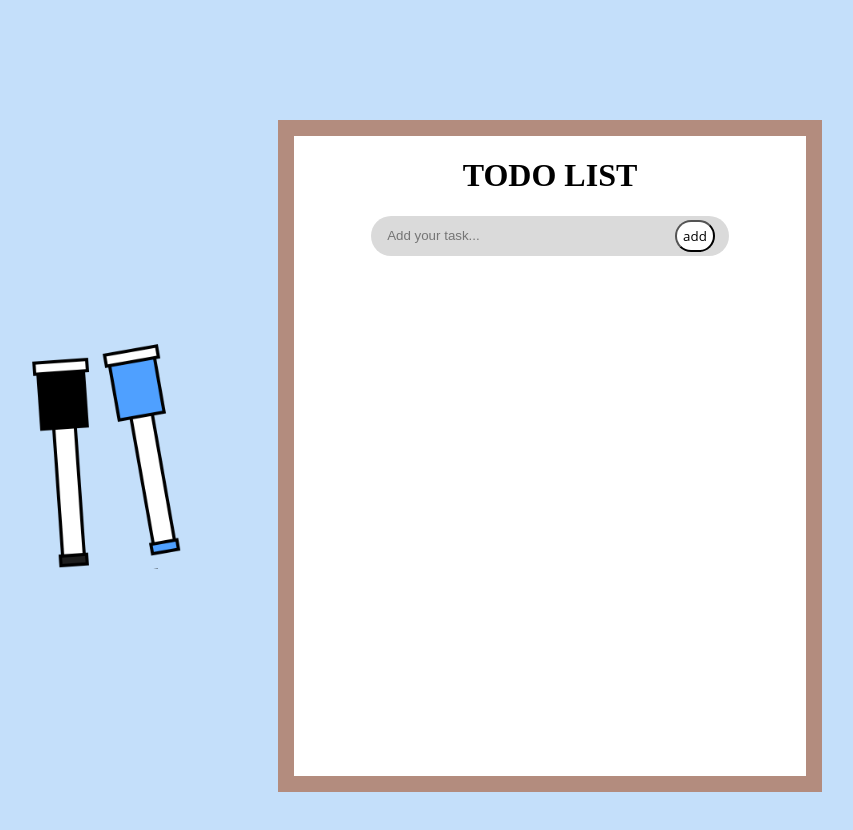
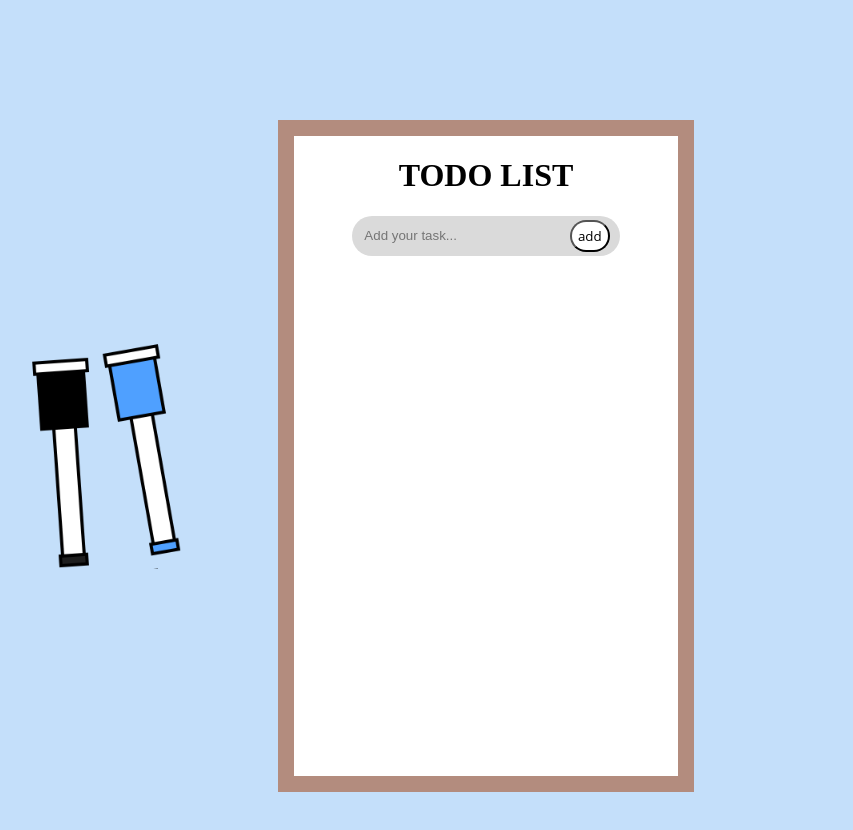
Before and after one commit to rosieespencer/ToDo-List, a React (Vite) app: page / in a window 1280 px wide. Shown: the top 830 px of the page, without its empty margins (316-1169 px from the left). Built offline with nearby package versions, Linux system fonts and the light colour scheme.

Commit message:
style: adds a minimum width for todo-list area

```diff
--- a/src/styles.css
+++ b/src/styles.css
@@ -43,7 +43,8 @@ img {
     background: white;
     text-align: center;
     border: 2vh solid #b38c7e;
-    width: 40vw;
+    width: 30vw;
+    min-width: 320px;
     min-height: 80vh;
 }
 
```
